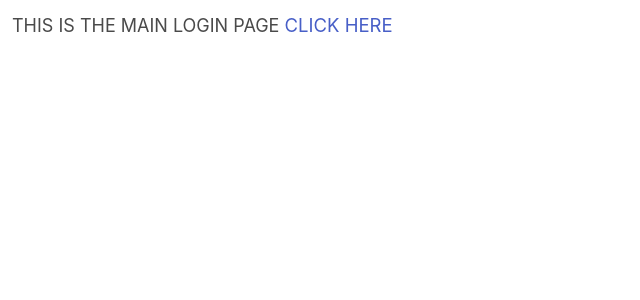
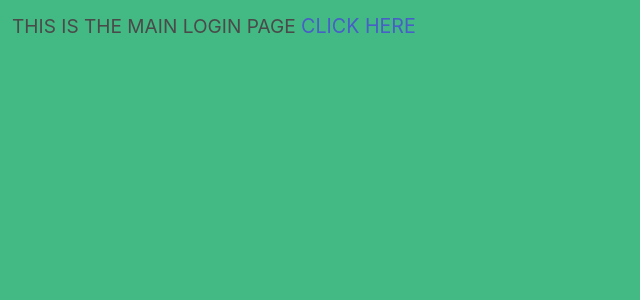
Before and after one commit to Heyrio/TrackFit, a Vue app: page / in a window 1280 px wide. Shown: the top 300 px of the page, without its empty margins (0-640 px from the left). Built offline with nearby package versions, Linux system fonts and the light colour scheme.

Commit message:
adding changed background

```diff
--- a/src/App.vue
+++ b/src/App.vue
@@ -25,6 +25,7 @@ export default {
     }
   },
   methods:{
+
      homePage() {
       if(this.$route.path == "/") {
         return false
@@ -37,6 +38,7 @@ export default {
 </script>
 
 <style>
- * { margin: 0 !important; }
+ * { margin: 0 !important;
+ }
 
 </style>
--- /dev/null
+++ b/src/assets/styles/global.css
@@ -0,0 +1,3 @@
+.bg {
+    background-color: #43B984;
+}
--- a/src/main.js
+++ b/src/main.js
@@ -1,6 +1,7 @@
 import Vue from 'vue'
 import App from './App.vue'
 import './../node_modules/bulma/css/bulma.css';
+import './../src/assets/styles/global.css';
 import router from './routes/router';
 
 Vue.config.productionTip = false
--- a/src/routes/router.js
+++ b/src/routes/router.js
@@ -5,8 +5,9 @@ import stats from '@/views/stats'
 import home from '@/views/home'
 Vue.use(Router)
 
-export default new Router({
+const router = new Router({
     mode: 'history',
+
     routes: [{
         path: '/dashboard',
         name: 'Dashboard',
@@ -20,4 +21,12 @@ export default new Router({
         name: 'Home',
         component: home,
     }]
+
 })
+export default router;
+router.afterEach((to) => {
+    if (to.name === "Home") {
+        document.querySelector("html").classList.add("bg");
+        console.log('home');
+    }
+});
--- a/src/views/dash.vue
+++ b/src/views/dash.vue
@@ -82,6 +82,7 @@ export default {
 *{
   font-size: 1.03em;
 }
+
 .dash{
   padding-left: 2%;
   padding-right: 2%;
--- a/src/views/home.vue
+++ b/src/views/home.vue
@@ -1,12 +1,11 @@
 <template>
     <div class="home">
-
-      <h1>THIS IS THE MAIN LOGIN PAGE <a href="/dashboard">CLICK HERE</a></h1>
-
+        <div class="is-centered"><h1>THIS IS THE MAIN LOGIN PAGE <a href="/dashboard">CLICK HERE</a></h1></div>
       </div>
 </template>
 
 <script>
+
 export default {
   name: 'home',
   components:{
@@ -22,8 +21,10 @@ export default {
 }
 </script>
 
-<style>
-
+<style scoped>
+  html{
+    background-color: blue;
+  }
 *{
   font-size: 1.03em;
 }
```
